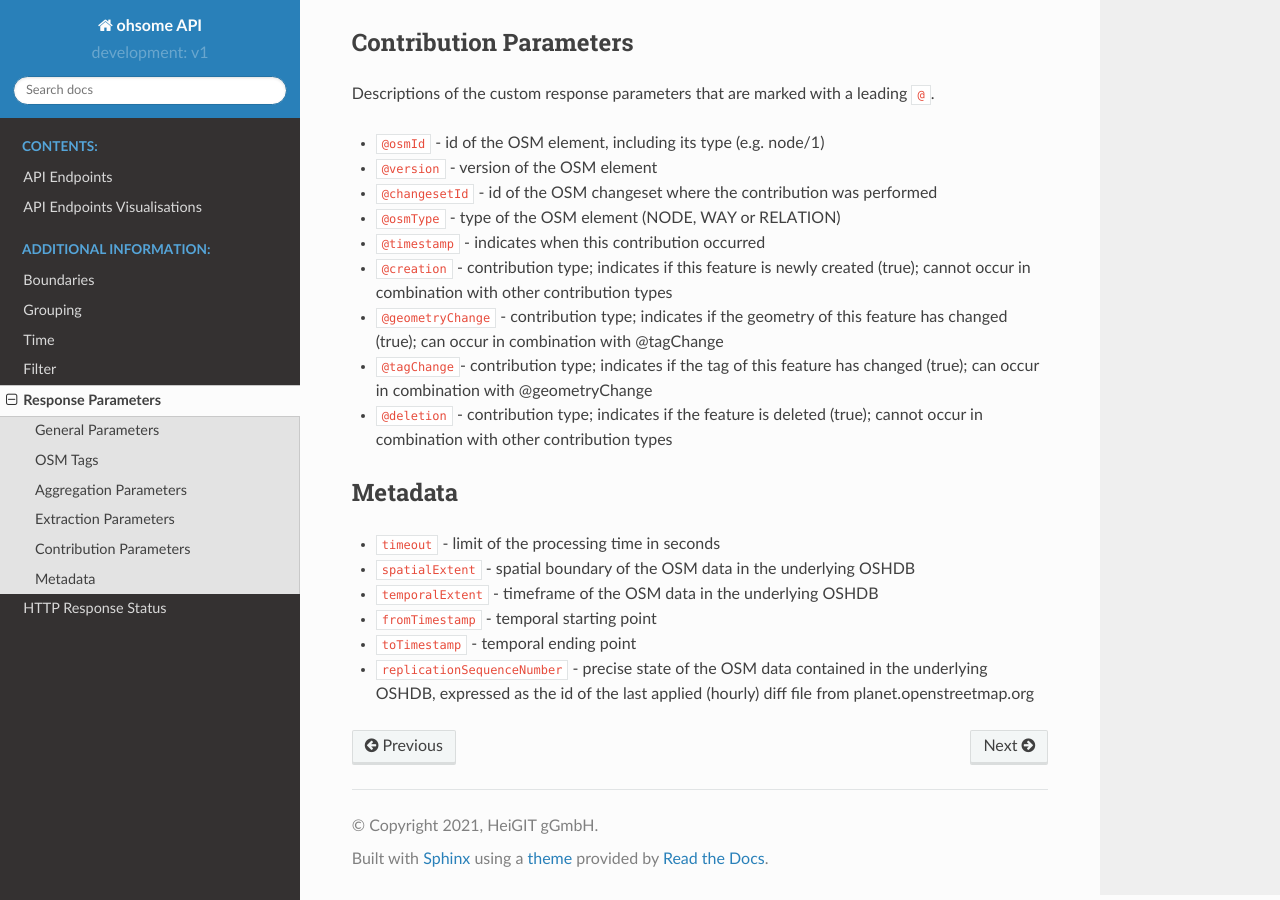
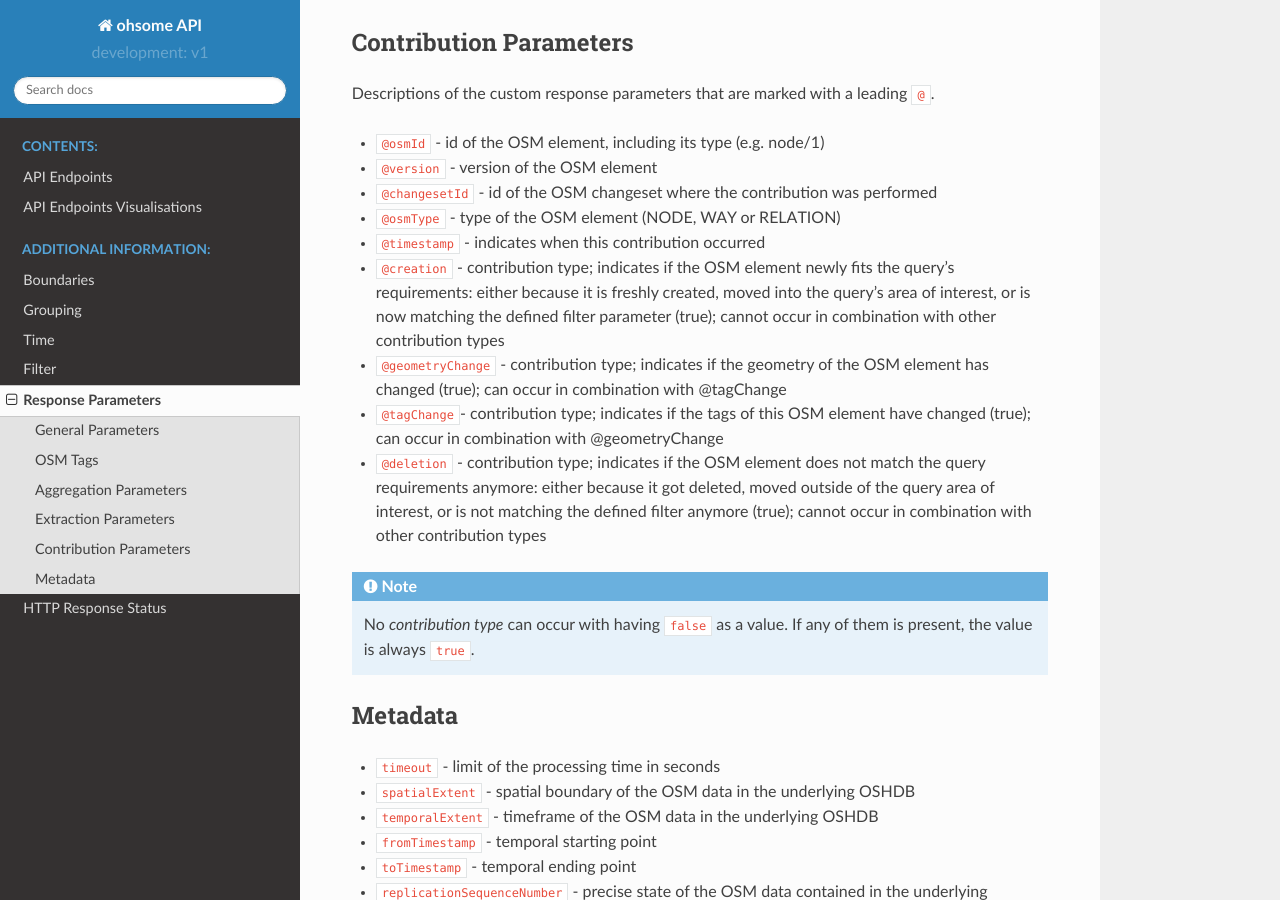
Before and after one commit to GIScience/ohsome-api, a Sphinx documentation site: the page built from docs/response-parameters.rst, in a window 1280 px wide and 900 px high, scrolled down 1214 px. Built offline with Sphinx 7.4.7 and the Read the Docs theme 2.0.0, drawn with Linux system fonts in a browser that asks for light colours.

Commit message:
extend docs on contribution types (#147)
to better explain the usage and meaning of the contribution types contained in the JSON response
fixes #134
Co-authored-by: Martin Raifer <martin.raifer@heigit.org>

```diff
--- a/docs/response-parameters.rst
+++ b/docs/response-parameters.rst
@@ -51,10 +51,12 @@
 * ``@changesetId`` - id of the OSM changeset where the contribution was performed
 * ``@osmType`` - type of the OSM element (NODE, WAY or RELATION)
 * ``@timestamp`` - indicates when this contribution occurred
-* ``@creation``	- contribution type; indicates if this feature is newly created (true); cannot occur in combination with other contribution types
-* ``@geometryChange`` - contribution type; indicates if the geometry of this feature has changed (true); can occur in combination with @tagChange
-* ``@tagChange``- contribution type; indicates if the tag of this feature has changed (true); can occur in combination with @geometryChange
-* ``@deletion`` - contribution type; indicates if the feature is deleted (true); cannot occur in combination with other contribution types
+* ``@creation`` - contribution type; indicates if the OSM element newly fits the query's requirements: either because it is freshly created, moved into the query's area of interest, or is now matching the defined filter parameter (true); cannot occur in combination with other contribution types
+* ``@geometryChange`` - contribution type; indicates if the geometry of the OSM element has changed (true); can occur in combination with @tagChange
+* ``@tagChange``- contribution type; indicates if the tags of this OSM element have changed (true); can occur in combination with @geometryChange
+* ``@deletion`` - contribution type; indicates if the OSM element does not match the query requirements anymore: either because it got deleted, moved outside of the query area of interest, or is not matching the defined filter anymore (true); cannot occur in combination with other contribution types
+
+.. note:: No `contribution type` can occur with having ``false`` as a value. If any of them is present, the value is always ``true``.
 
 Metadata
 --------
```
Also changed, not shown: CHANGELOG.md (+2 -0 lines).
